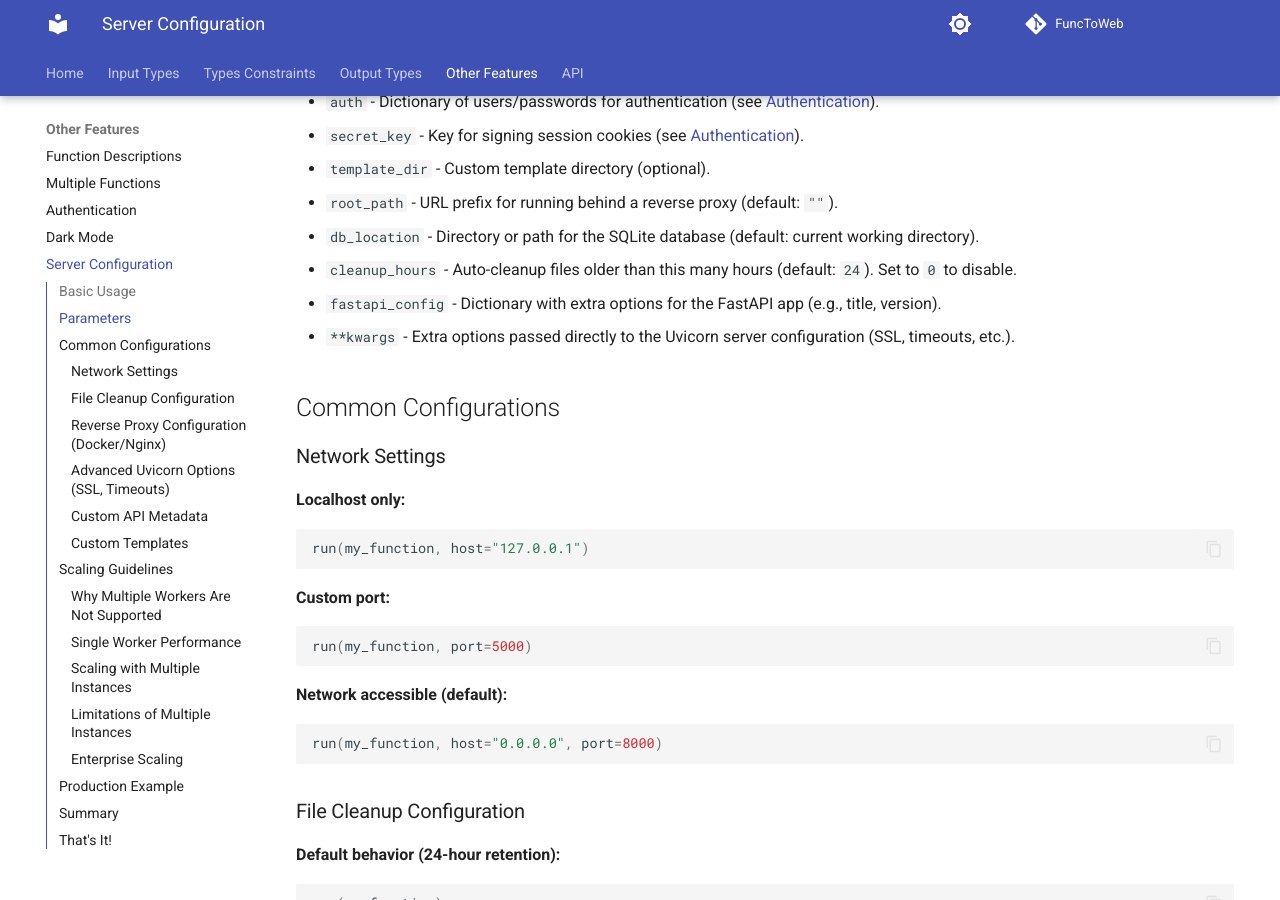
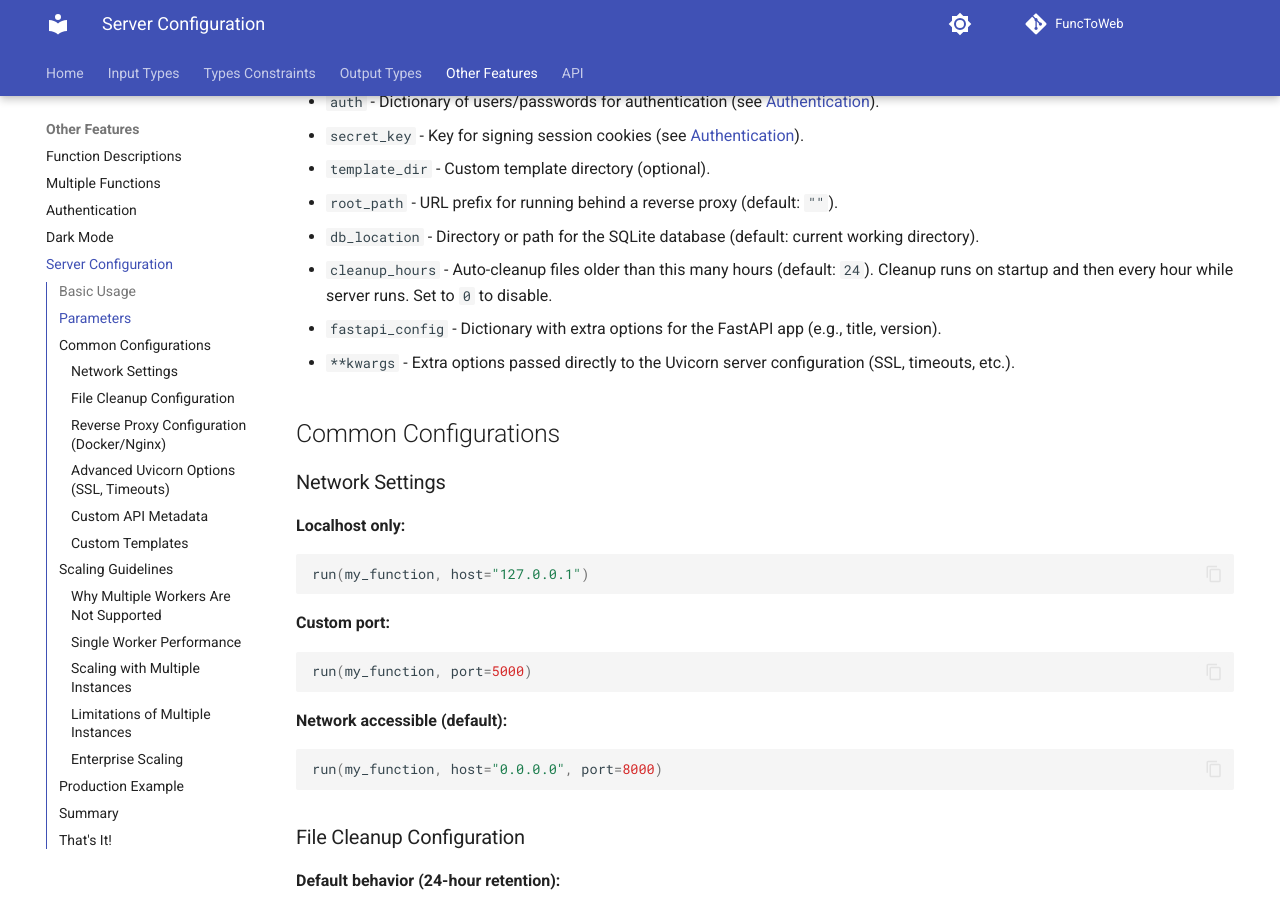
Before and after one commit to offerrall/FuncToWeb, an MkDocs documentation site: the page built from docs/server-configuration.md, in a window 1280 px wide and 900 px high, scrolled down 658 px. Built offline with MkDocs 1.6.1 and Material for MkDocs 9.7.7, drawn with Linux system fonts in a browser that asks for light colours; comment, search, counter and statistics services are not loaded.

Commit message:
update doc

```diff
--- a/docs/server-configuration.md
+++ b/docs/server-configuration.md
@@ -26,7 +26,7 @@ run([func1, func2], root_path="/my-tool")
 - `template_dir` - Custom template directory (optional).
 - `root_path` - URL prefix for running behind a reverse proxy (default: `""`).
 - `db_location` - Directory or path for the SQLite database (default: current working directory).
-- `cleanup_hours` - Auto-cleanup files older than this many hours (default: `24`). Set to `0` to disable.
+- `cleanup_hours` - Auto-cleanup files older than this many hours (default: `24`). Cleanup runs on startup and then every hour while server runs. Set to `0` to disable.
 - `fastapi_config` - Dictionary with extra options for the FastAPI app (e.g., title, version).
 - `**kwargs` - Extra options passed directly to the Uvicorn server configuration (SSL, timeouts, etc.).
 
```
Also changed, not shown: docs/downloads.md (+1 -1 lines).
